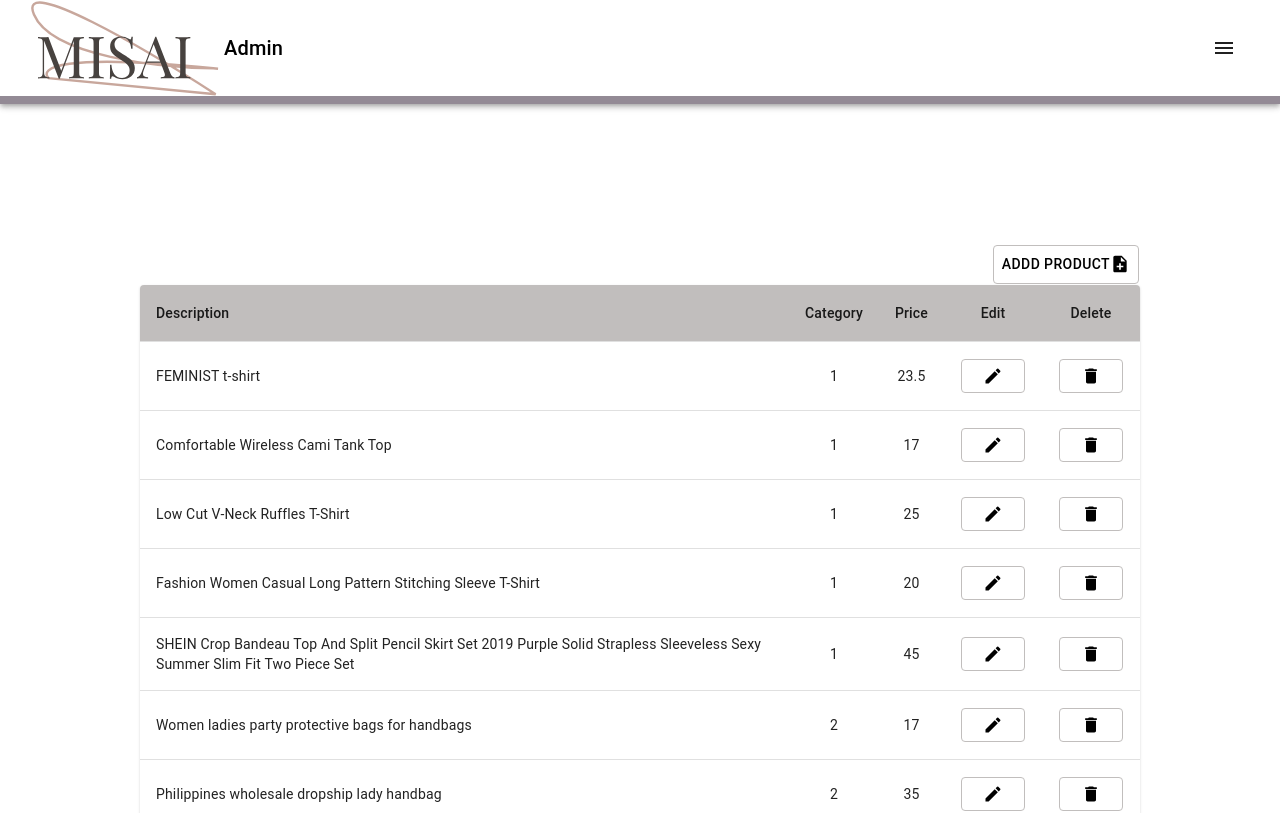
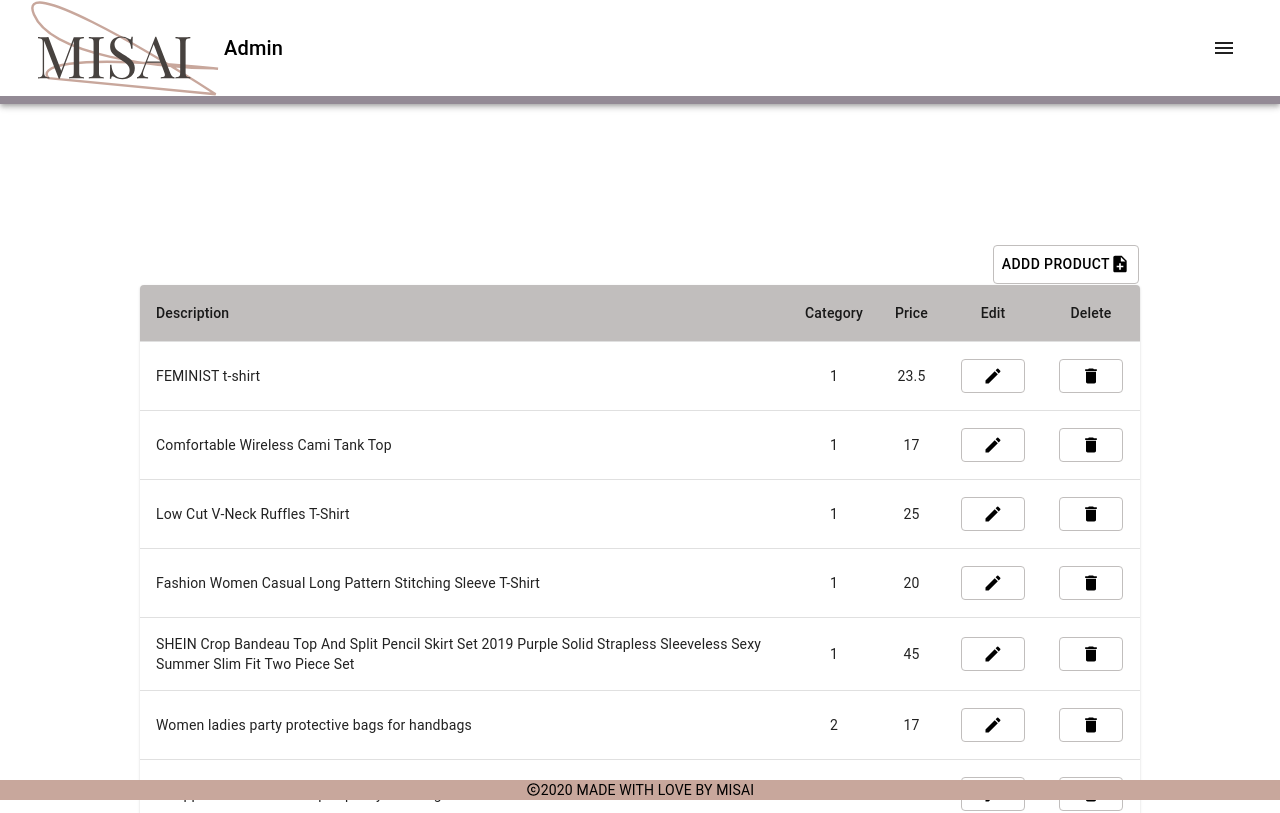
Before and after one commit to majoaquino99/Misai, a React (Create React App) app: page /Admin in a window 1280 px wide. Shown: the top 813 px of the page. Built offline with nearby package versions, Linux system fonts and the light colour scheme.

Commit message:
footer componet

```diff
--- a/src/App.js
+++ b/src/App.js
@@ -4,19 +4,26 @@ import { BrowserRouter as  Router, Route } from "react-router-dom";
 import Home from './views/Home';
 import Login from './views/Login';
 import Admin from './views/Admin'
+import Footer from './components/FooterComponent/Footer'
+
+
 // import PrivateRoute from "./privateRoute/PrivateRoute"
 
 
 function App() {
 	return (
-
+        <div>
     <Router>
         {/* <PrivateRoute exact path="/Admin" component ={Admin}/> */}
         <Route exact path="/Login" component ={Login}/>
         <Route exact path="/" component ={Home}/>
         {/* Borrar esta ruta */}
         <Route exact path="/Admin" component ={Admin}/>
+
     </Router>
+    <Footer/>
+    </div>
+
 
 	);
 }
--- a/src/components/Customer/HomeComponent/HomePage.js
+++ b/src/components/Customer/HomeComponent/HomePage.js
@@ -8,7 +8,7 @@ import DetailedProduct from '../DetailedProductComponent/DetailedProduct'
 import {  makeStyles }  from '@material-ui/core/styles';
 import Button from '@material-ui/core/Button';
 import ArrowBackIosIcon from '@material-ui/icons/ArrowBackIos'
-
+import Footer from '../../FooterComponent/Footer'
 // Mock Data
 // import  mockCategories  from '../mockCategories';
 // import mockPromotions from '../mockPromotions';
@@ -106,6 +106,7 @@ const HomePage = () => {
 					<>
 						<Button onClick={goHome} className={classes.btn} style={{marginTop: "20px"}}> <ArrowBackIosIcon style={{fontSize: 15 }}/> Back </Button>
 						<DetailedProduct productById={product} goBack={goHome}/>
+
 					</>
 				) : null}
 				{view === 2
@@ -114,6 +115,7 @@ const HomePage = () => {
 					<>
 						<Button onClick={goHome} className={classes.btn} style={{marginTop: "20px"}}> <ArrowBackIosIcon style={{fontSize: 15 }}/> Back </Button>
 						<ProductsList  productsList={filteredData} handleDetailedProduct={handleDetailedProduct}/>
+
 					</>
 				) : null}
 				{view === 3
@@ -124,6 +126,7 @@ const HomePage = () => {
 							<ArrowBackIosIcon style={{fontSize: 15 }}/> Back
 						</Button>
 						<DetailedProduct productById={product}/>
+
 					</>
 				) : null}
             </div>
--- a/src/components/Customer/ProductsComponent/ProductsList.js
+++ b/src/components/Customer/ProductsComponent/ProductsList.js
@@ -1,10 +1,10 @@
-import React from 'react';
-import { makeStyles } from '@material-ui/core/styles';
-import Card from '@material-ui/core/Card';
-import CardContent from '@material-ui/core/CardContent';
-import CardMedia from '@material-ui/core/CardMedia';
-import Typography from '@material-ui/core/Typography';
-import Button from '@material-ui/core/Button';
+import React from "react";
+import { makeStyles } from "@material-ui/core/styles";
+import Card from "@material-ui/core/Card";
+import CardContent from "@material-ui/core/CardContent";
+import CardMedia from "@material-ui/core/CardMedia";
+import Typography from "@material-ui/core/Typography";
+import Button from "@material-ui/core/Button";
 
 // Products Component receives an object with Image, price, and Description depending
 // on the value received by categories
@@ -14,32 +14,30 @@ import Button from '@material-ui/core/Button';
 const useStyles = makeStyles({
 	root: {
 		maxWidth: 345,
-    margin: "10px"
+		margin: "10px",
 	},
-  listContainer:{
+	listContainer: {
 		display: "flex",
 		flexWrap: "wrap",
-      justifyContent: 'space-around',
+		justifyContent: "space-around",
 	},
-  btn:{
+	btn: {
 		margin: "10px",
 		color: "black",
-      '&:hover': {
-        border:"1px solid black",
-        color:"black"}
+		"&:hover": {
+			border: "1px solid black",
+			color: "black",
 		},
-
-
+	},
 });
 
-const ProductsList = ({productsList, handleDetailedProduct}) => {
+const ProductsList = ({ productsList, handleDetailedProduct }) => {
 	const classes = useStyles();
 
 	const products = productsList;
 
-	const data = products.map((data) =>
-
-    <Card key ={data.productId} className={classes.root}>
+	const data = products.map((data) => (
+		<Card key={data.productId} className={classes.root}>
 			<CardMedia
 				component="img"
 				alt="img"
@@ -51,7 +49,11 @@ const ProductsList = ({productsList, handleDetailedProduct}) => {
 			<CardContent>
 				<Typography gutterBottom variant="subtitle1" component="h2">
 					${data.price}
-             <Button className={classes.btn} value={data.productId} onClick={handleDetailedProduct}>
+					<Button
+						className={classes.btn}
+						value={data.productId}
+						onClick={handleDetailedProduct}
+					>
 						View
 					</Button>
 				</Typography>
@@ -59,17 +61,10 @@ const ProductsList = ({productsList, handleDetailedProduct}) => {
 					{data.description}
 				</Typography>
 			</CardContent>
+		</Card>
+	));
 
-    </Card>
-
-    )
-
-
-    return(
-        <div className={classes.listContainer} >
-			{data}
-        </div>
-    )
+	return <div className={classes.listContainer}>{data}</div>;
 };
 
 export default ProductsList;
--- a/src/components/FooterComponent/Footer.js
+++ b/src/components/FooterComponent/Footer.js
@@ -1 +1,33 @@
 // Aquí irá el footer, borrar este comentario al finalizar componente
+import React from "react";
+import { makeStyles } from "@material-ui/core/styles";
+import CopyrightIcon from '@material-ui/icons/Copyright';
+import Typography from '@material-ui/core/Typography';
+
+
+const useStyles = makeStyles(() => ({
+	footer: {
+		display: 'flex',
+        justifyContent:'center',
+        background: "#C8A79C",
+        alignItems: "center",
+        position: "fixed",
+        left: "0",
+        bottom: "0",
+        width: "100%",
+    }
+}));
+
+const Footer = () => {
+	const classes = useStyles();
+
+	return (
+		<div className={classes.footer}>
+		<CopyrightIcon style={{ fontSize: 15 }} />	<Typography variant="body2" component="h2">
+      2020     MADE WITH LOVE BY MISAI
+</Typography>
+		</div>
+	);
+};
+
+export default Footer;
--- a/src/components/LoginComponent/LoginForm.js
+++ b/src/components/LoginComponent/LoginForm.js
@@ -1,52 +1,51 @@
-import React, { useState, useContext, useCallback } from 'react';
-import { Redirect, useHistory } from 'react-router-dom';
-import { makeStyles } from '@material-ui/core/styles';
-import TextField from '@material-ui/core/TextField';
-import Typography from '@material-ui/core/Typography';
-import Button from '@material-ui/core/Button';
-
+import React, { useState, useContext, useCallback } from "react";
+import { Redirect, useHistory } from "react-router-dom";
+import { makeStyles } from "@material-ui/core/styles";
+import TextField from "@material-ui/core/TextField";
+import Typography from "@material-ui/core/Typography";
+import Button from "@material-ui/core/Button";
 
 /* borrar h1 al terminar modal login */
 
 const useStyles = makeStyles((theme) => ({
 	form: {
-        '& > *': {
+		"& > *": {
 			margin: theme.spacing(2),
-            width: '25ch',
-            color: '#9A9594',
+			width: "25ch",
+			color: "#9A9594",
 		},
 		display: "flex",
-      flexDirection:"column",
-      alignItems: 'center',
-      justifyContent: 'center',
-      '& label.Mui-focused': {
-        color: '#938A95',
+		flexDirection: "column",
+		alignItems: "center",
+		justifyContent: "center",
+		"& label.Mui-focused": {
+			color: "#938A95",
 		},
-      '& .MuiOutlinedInput-root': {
-        '& fieldset': {
-          borderColor: '#938A95',
+		"& .MuiOutlinedInput-root": {
+			"& fieldset": {
+				borderColor: "#938A95",
 			},
-        '&:hover fieldset': {
-          borderColor: '#938A95',
+			"&:hover fieldset": {
+				borderColor: "#938A95",
 			},
-        '&.Mui-focused fieldset': {
-          borderColor: '#938A95',
+			"&.Mui-focused fieldset": {
+				borderColor: "#938A95",
 			},
-      }
 		},
-    div:{
+	},
+	div: {
 		margin: "20px",
 		borderRadius: "10px",
-        boxShadow: '0 0 20px #9A9594',
-        height: "60&"
+		boxShadow: "0 0 20px #9A9594",
+		height: "60&",
 	},
-    btn:{
+	btn: {
 		margin: "10px",
 		color: "#938A95",
-        '&:hover': {
+		"&:hover": {
 			backgroundColor: "#938A95",
-			color:"white",}
-
+			color: "white",
+		},
 	},
 }));
 
@@ -54,22 +53,19 @@ const LoginForm = () => {
 	const classes = useStyles();
 	/* const [email, setEmail] = useState('');
   const [password, setPassword] = useState(''); */
-  const [error, setError] = useState('');
+	const [error, setError] = useState("");
 	const history = useHistory();
 
 	const handleLogin = (event) => {
 		event.preventDefault();
 		const { email, password } = event.target.elements;
-			  if( email.value === 'admin' && password.value === 'Adm1n@2020'){
+		if (email.value === "admin" && password.value === "Adm1n@2020") {
 			console.log(email.value, password.value);
-				  history.push('/admin');
+			history.push("/admin");
 		} else {
-				setError('Incorrect information, try again')
+			setError("Incorrect information, try again");
 		}
-	  }
-
-
-
+	};
 
 	/* const handleForm = (e) => {
     e.preventDefault();
@@ -77,32 +73,33 @@ const LoginForm = () => {
   };
  */
 
-    return(
+	return (
 		<div className={classes.div}>
-        <form className={classes.form} noValidate autoComplete="off" onSubmit={handleLogin} >
-        <Typography variant="h3" gutterBottom style={{width:310}}> Hello, Admin ! </Typography>
-        <TextField  id='email' label="Email" variant="outlined" />
-        <TextField  id='password'  label="Password" type="password" variant="outlined"  />
-        <Button className={classes.btn}  type='submit' > Login </Button>
-        <span>  {error} </span>
+			<form
+				className={classes.form}
+				noValidate
+				autoComplete="off"
+				onSubmit={handleLogin}
+			>
+				<Typography variant="h3" gutterBottom style={{ width: 310 }}>
+					{" "}
+					Hello, Admin !{" "}
+				</Typography>
+				<TextField id="email" label="Email" variant="outlined" />
+				<TextField
+					id="password"
+					label="Password"
+					type="password"
+					variant="outlined"
+				/>
+				<Button className={classes.btn} type="submit">
+					{" "}
+					Login{" "}
+				</Button>
+				<span> {error} </span>
 			</form>
 		</div>
 	);
 };
 
 export default LoginForm;
-
-// POST
-//     https://genericapiv1.azurewebsites.net/oauth/token
-// BODY
-//     grant_type=password&username=admin&password=Adm1n@2020&app=AAD
-// OUTPUT
-//     {
-//         "access_token": "5GsiX-t6ZTxGz_gYYIwSGYEr2iM7TTjMxC_xhshZj2E5WU83uoTG5mxrZ_vWCB-aMAdS20TsOpQdYuNpEhk56fTs8zf-2pYB4N-0YCRcIsphDSz_HmJYbg1bMRF2KJ4HMZp4jBSxEQ2C1A0G0fmPCrWXqCCO-GYPFOJDxbcKy94CD8rdl8BLZw_CY4x4edRzsFKiDfNjEIPXEWT9YVyNilj1YiG3FCDxJ2FE4-A8Got2L5RTWP4SxV8yxMZWFRBtJnIDQFKrFGadhlcNctUwpikRCQywr3vHiR9z64w-SzYE2dimxXsFsQfEV_RjIhzof7ZuNXLTmf5QBBL80NzQOqOG_Im07k73CkpQFwfy-J1eFbQn29I9KfW4CI_GUu-nNT8zaFcWtEmVa4--Aj8Ts8FRgIof2zkVU9Ejzz9SULI",
-//         "token_type": "bearer",
-//         "expires_in": 43199,
-//         "refresh_token": "81dbccb1-033e-476c-ae77-025cc857dd07",
-//         "userName": "System  Admin ",
-//         ".issued": "Wed, 10 Jun 2020 11:27:12 GMT",
-//         ".expires": "Wed, 10 Jun 2020 23:27:12 GMT"
-//     }
```
Lines whose indentation alone changed are shown as unchanged.
